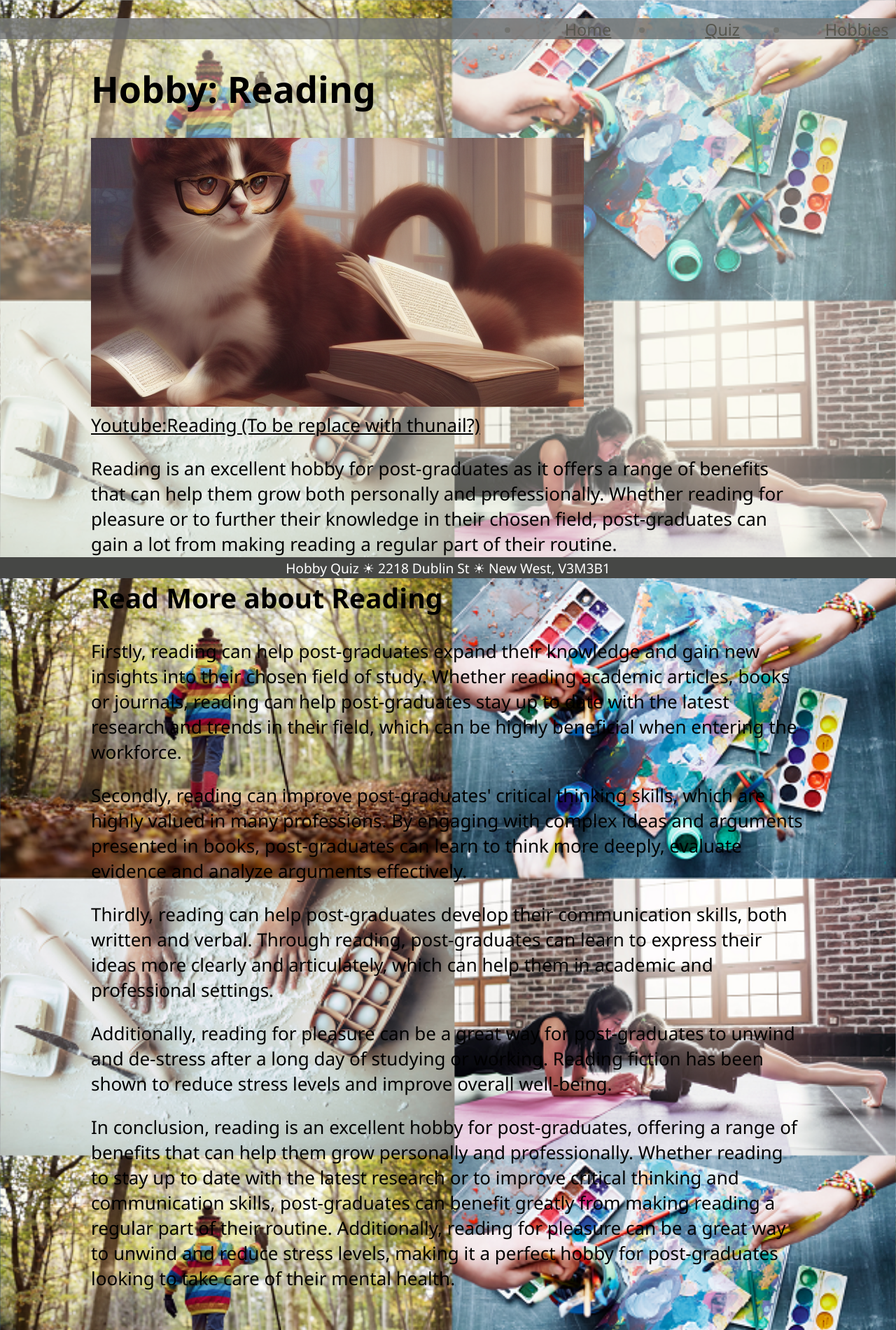
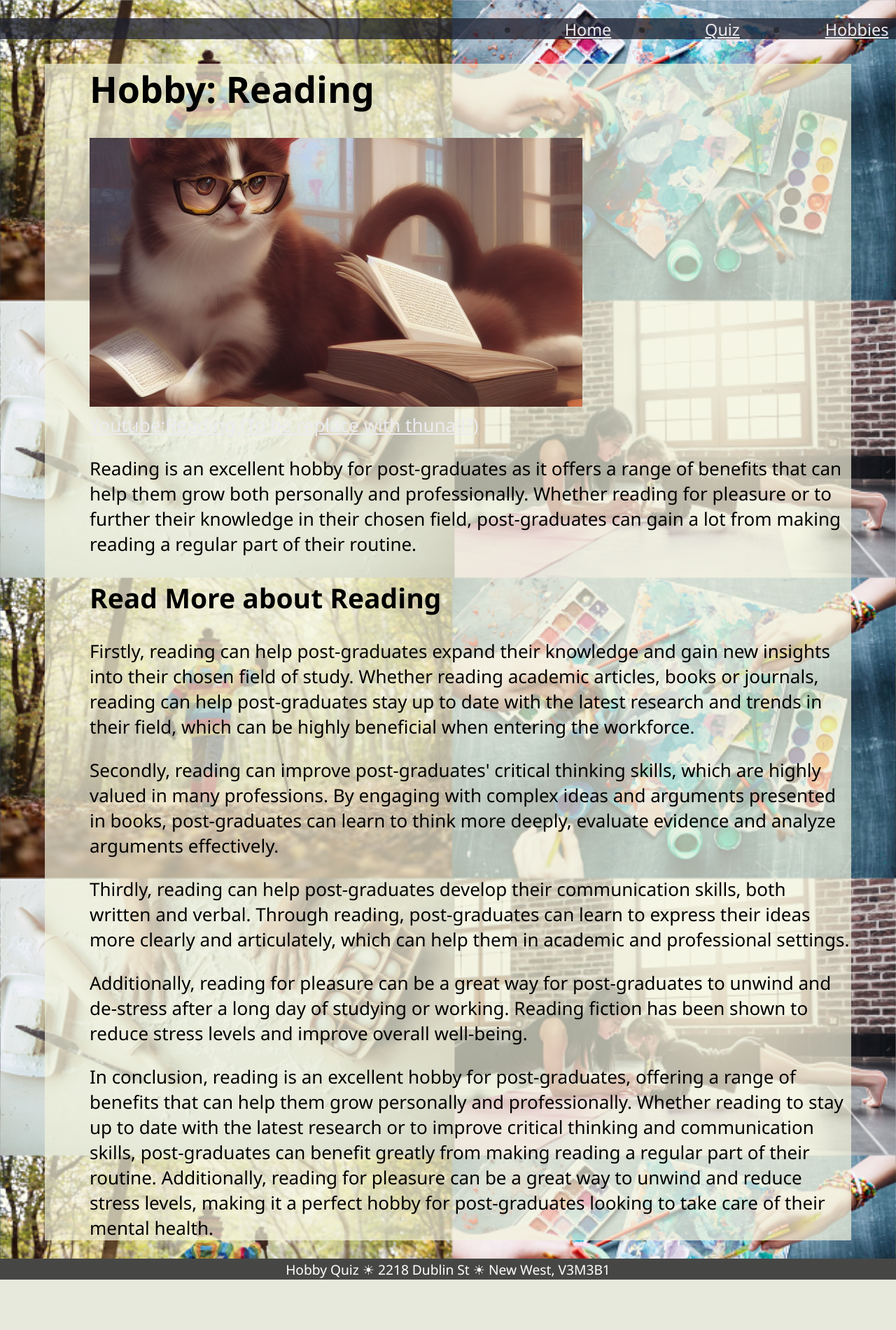
Before and after one commit to WCEdison/CSIS1280-070-Multimedia-Web-Development-Project, a PHP site: page /hobbies_reading.html in a window 1280 px wide. Shown: the whole page at 70% size. After the commit the page ends 1828 px from the top, so only its background shows below. Run offline with PHP 8.4, Linux system fonts and the light colour scheme.

Commit message:
Add files via upload

```diff
--- a/Project_Group5/css/content_layout.css
+++ b/Project_Group5/css/content_layout.css
@@ -17,34 +17,45 @@ body {
 	font-size: 26px;
 }
 
-body::before {
+/* body::before {
 	content: "";
 	position: absolute;
-	top: 0;
+	top: 30px;
+	bottom: 30px;
 	left: 0;
 	width: 100%;
-	height: 100%;
-	background-color: rgba(243, 243, 220, 0.352);
-}
+	height: auto ;
+	background-color: rgba(228, 11, 11, 0.352);
+} */
 
 .wrapper {
 	position: relative;
 	margin: 0 auto;
-	width: 90%;
-	max-width: 1020px;
-	min-height: 100%;
-	padding-bottom: 30px;
+	width: 110%;
+	/* max-width: 1020px; */
+	max-width: 90%;
+	/* max-height: 90%; */
+	/* min-height: 110%; */
+	/* padding-bottom: 30px; */
 	box-sizing: border-box;
+	background-color: rgba(243, 243, 220, 0.7);
+	/* top: -10px;
+	 bottom: -30px;
+	 left: -10px;
+	 right: -10px; */
+	padding-left: 5%;
+	/* padding: 5%; */
+
 }
 
-/* img.cover {
+img.cover {
 	position: absolute;
 	top: 0;
 	left: 0;
 	width: 100%;
 	height: 100%;
 	object-fit: cover;
-} */
+}
 
 .overlay {
 	position: absolute;
@@ -76,11 +87,14 @@ header nav ul li {
 }
 
 a {
+	color: rgb(236, 235, 240);
+}
+a.body{
 	color: black;
 }
 
 footer {
-	position: absolute;
+	position: relative;
 	bottom: 0;
 	width: 100%;
 	height: 30px;
--- a/Project_Group5/css/home_layout.css
+++ b/Project_Group5/css/home_layout.css
@@ -20,7 +20,7 @@ font-size: 26px;
 body::before {
 	content: "";
 	position: absolute;
-	top: 0;
+	top: 30px;
 	left: 0;
 	width: 100%;
 	height: 100%;
```
